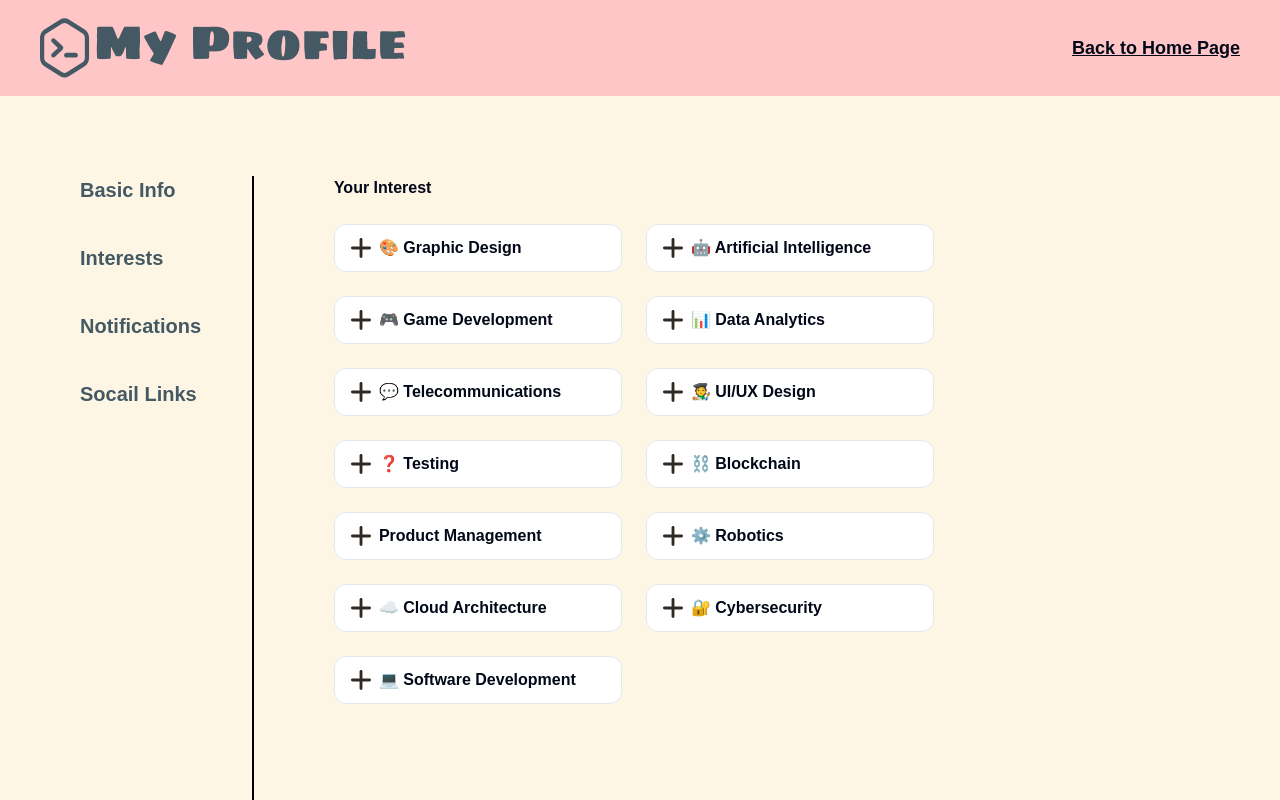
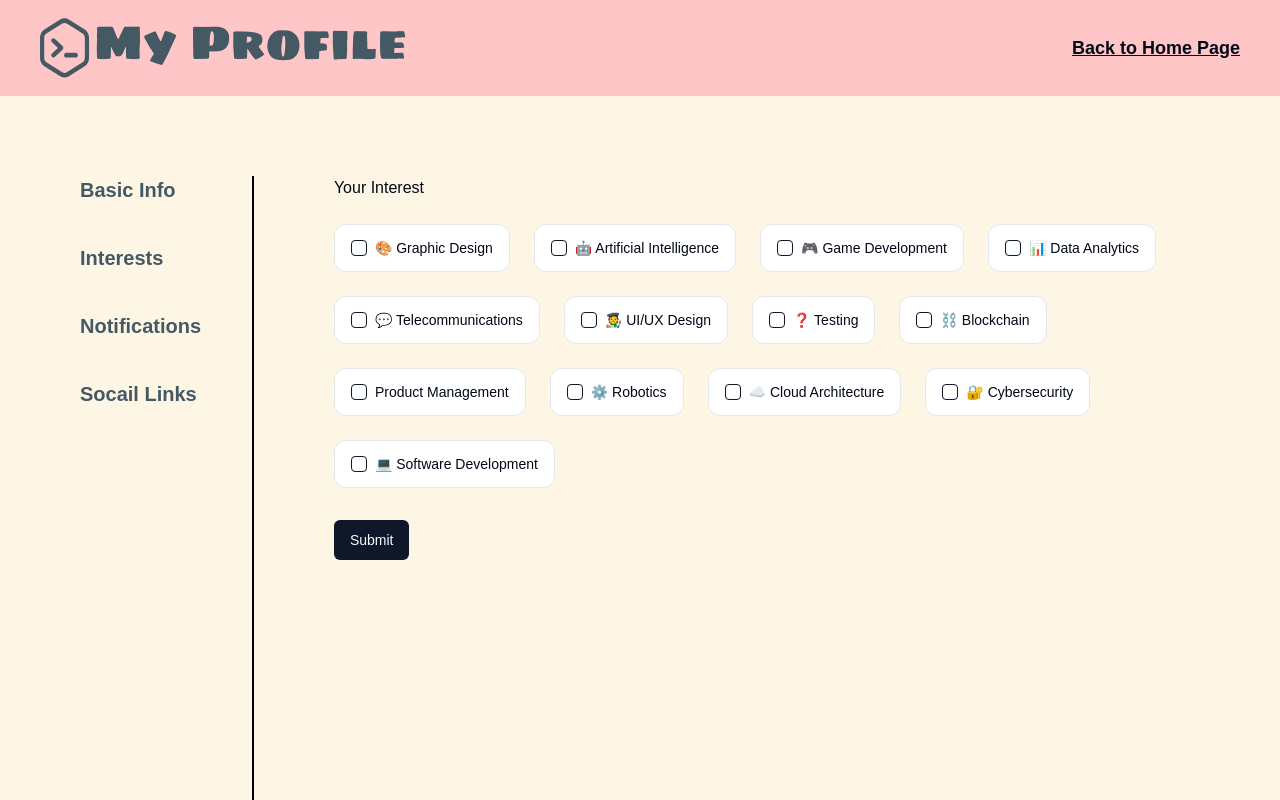
Before and after one commit to YuluDuan/nwHacks2024-EmpowHer, a Next.js app: page /user/interests in a window 1280 px wide. Shown: the top 800 px of the page. Built offline with nearby package versions, Linux system fonts and the light colour scheme; a web font is replaced by a local one.

Commit message:
make the interests form work

```diff
--- a/package.json
+++ b/package.json
@@ -10,7 +10,11 @@
   },
   "dependencies": {
     "@clerk/nextjs": "^4.29.4",
+    "@hookform/resolvers": "^3.3.4",
+    "@radix-ui/react-checkbox": "^1.0.4",
+    "@radix-ui/react-label": "^2.0.2",
     "@radix-ui/react-slot": "^1.0.2",
+    "@radix-ui/react-toast": "^1.1.5",
     "@tinymce/tinymce-react": "^4.3.2",
     "class-variance-authority": "^0.7.0",
     "clsx": "^2.1.0",
@@ -22,9 +26,11 @@
     "npm": "^10.3.0",
     "react": "^18",
     "react-dom": "^18",
+    "react-hook-form": "^7.49.3",
     "svix": "^1.15.0",
     "tailwind-merge": "^2.2.0",
     "tailwindcss-animate": "^1.0.7",
+    "zod": "^3.22.4",
     "zustand": "^4.5.0"
   },
   "devDependencies": {
--- a/src/app/user/interests/page.tsx
+++ b/src/app/user/interests/page.tsx
@@ -1,6 +1,21 @@
-import InterestCard from "@/components/InterestCard/InterestCard";
+"use client";
 
-const interestsArray = [
+import { zodResolver } from "@hookform/resolvers/zod";
+import { useForm } from "react-hook-form";
+import * as z from "zod";
+
+import { Button } from "@/components/ui/button";
+import { Checkbox } from "@/components/ui/checkbox";
+import {
+  Form,
+  FormControl,
+  FormField,
+  FormItem,
+  FormLabel,
+  FormMessage,
+} from "@/components/ui/form";
+
+const items = [
   "🎨 Graphic Design",
   "🤖 Artificial Intelligence",
   "🎮 Game Development",
@@ -16,17 +31,79 @@
   "💻 Software Development",
 ];
 
-const InterestPage = () => {
+const FormSchema = z.object({
+  items: z.array(z.string()).refine((value) => value.some((item) => item), {
+    message: "You have to select at least one item.",
+  }),
+});
+
+export function InterestPage() {
+  const form = useForm<z.infer<typeof FormSchema>>({
+    resolver: zodResolver(FormSchema),
+    defaultValues: {
+      items: [],
+    },
+  });
+
+  function onSubmit(data: z.infer<typeof FormSchema>) {
+    console.log(data);
+  }
+
   return (
-    <>
-      <div className="pb-6">Your Interest</div>
-      <div className="flex flex-wrap gap-6">
-        {interestsArray.map((item, idex) => (
-          <InterestCard text={item} key={`item-${idex}`} />
-        ))}
-      </div>
-    </>
+    <Form {...form}>
+      <form onSubmit={form.handleSubmit(onSubmit)} className="space-y-8">
+        <FormField
+          control={form.control}
+          name="items"
+          render={() => (
+            <FormItem>
+              <div className="mb-6">
+                <FormLabel className="text-base">Your Interest</FormLabel>
+              </div>
+
+              <div className="flex flex-wrap gap-6">
+                {items.map((item, index) => (
+                  <FormField
+                    key={`${item}-${index}`}
+                    control={form.control}
+                    name="items"
+                    render={({ field }) => {
+                      return (
+                        <FormItem
+                          key={item}
+                          className="space-y-0 h-12 rounded-xl bg-white text-center py-2 px-4 border border-slate flex gap-2 items-center"
+                        >
+                          <FormControl>
+                            <Checkbox
+                              checked={field.value?.includes(item)}
+                              onCheckedChange={(checked) => {
+                                return checked
+                                  ? field.onChange([...field.value, item])
+                                  : field.onChange(
+                                      field.value?.filter(
+                                        (value) => value !== item
+                                      )
+                                    );
+                              }}
+                            />
+                          </FormControl>
+                          <FormLabel className="text-sm font-normal">
+                            {item}
+                          </FormLabel>
+                        </FormItem>
+                      );
+                    }}
+                  />
+                ))}
+              </div>
+              <FormMessage />
+            </FormItem>
+          )}
+        />
+        <Button type="submit">Submit</Button>
+      </form>
+    </Form>
   );
-};
+}
 
 export default InterestPage;
--- /dev/null
+++ b/src/components/ui/checkbox.tsx
@@ -0,0 +1,30 @@
+"use client"
+
+import * as React from "react"
+import * as CheckboxPrimitive from "@radix-ui/react-checkbox"
+import { Check } from "lucide-react"
+
+import { cn } from "@/lib/utils"
+
+const Checkbox = React.forwardRef<
+  React.ElementRef<typeof CheckboxPrimitive.Root>,
+  React.ComponentPropsWithoutRef<typeof CheckboxPrimitive.Root>
+>(({ className, ...props }, ref) => (
+  <CheckboxPrimitive.Root
+    ref={ref}
+    className={cn(
+      "peer h-4 w-4 shrink-0 rounded-sm border border-primary ring-offset-background focus-visible:outline-none focus-visible:ring-2 focus-visible:ring-ring focus-visible:ring-offset-2 disabled:cursor-not-allowed disabled:opacity-50 data-[state=checked]:bg-primary data-[state=checked]:text-primary-foreground",
+      className
+    )}
+    {...props}
+  >
+    <CheckboxPrimitive.Indicator
+      className={cn("flex items-center justify-center text-current")}
+    >
+      <Check className="h-4 w-4" />
+    </CheckboxPrimitive.Indicator>
+  </CheckboxPrimitive.Root>
+))
+Checkbox.displayName = CheckboxPrimitive.Root.displayName
+
+export { Checkbox }
--- /dev/null
+++ b/src/components/ui/form.tsx
@@ -0,0 +1,176 @@
+import * as React from "react"
+import * as LabelPrimitive from "@radix-ui/react-label"
+import { Slot } from "@radix-ui/react-slot"
+import {
+  Controller,
+  ControllerProps,
+  FieldPath,
+  FieldValues,
+  FormProvider,
+  useFormContext,
+} from "react-hook-form"
+
+import { cn } from "@/lib/utils"
+import { Label } from "@/components/ui/label"
+
+const Form = FormProvider
+
+type FormFieldContextValue<
+  TFieldValues extends FieldValues = FieldValues,
+  TName extends FieldPath<TFieldValues> = FieldPath<TFieldValues>
+> = {
+  name: TName
+}
+
+const FormFieldContext = React.createContext<FormFieldContextValue>(
+  {} as FormFieldContextValue
+)
+
+const FormField = <
+  TFieldValues extends FieldValues = FieldValues,
+  TName extends FieldPath<TFieldValues> = FieldPath<TFieldValues>
+>({
+  ...props
+}: ControllerProps<TFieldValues, TName>) => {
+  return (
+    <FormFieldContext.Provider value={{ name: props.name }}>
+      <Controller {...props} />
+    </FormFieldContext.Provider>
+  )
+}
+
+const useFormField = () => {
+  const fieldContext = React.useContext(FormFieldContext)
+  const itemContext = React.useContext(FormItemContext)
+  const { getFieldState, formState } = useFormContext()
+
+  const fieldState = getFieldState(fieldContext.name, formState)
+
+  if (!fieldContext) {
+    throw new Error("useFormField should be used within <FormField>")
+  }
+
+  const { id } = itemContext
+
+  return {
+    id,
+    name: fieldContext.name,
+    formItemId: `${id}-form-item`,
+    formDescriptionId: `${id}-form-item-description`,
+    formMessageId: `${id}-form-item-message`,
+    ...fieldState,
+  }
+}
+
+type FormItemContextValue = {
+  id: string
+}
+
+const FormItemContext = React.createContext<FormItemContextValue>(
+  {} as FormItemContextValue
+)
+
+const FormItem = React.forwardRef<
+  HTMLDivElement,
+  React.HTMLAttributes<HTMLDivElement>
+>(({ className, ...props }, ref) => {
+  const id = React.useId()
+
+  return (
+    <FormItemContext.Provider value={{ id }}>
+      <div ref={ref} className={cn("space-y-2", className)} {...props} />
+    </FormItemContext.Provider>
+  )
+})
+FormItem.displayName = "FormItem"
+
+const FormLabel = React.forwardRef<
+  React.ElementRef<typeof LabelPrimitive.Root>,
+  React.ComponentPropsWithoutRef<typeof LabelPrimitive.Root>
+>(({ className, ...props }, ref) => {
+  const { error, formItemId } = useFormField()
+
+  return (
+    <Label
+      ref={ref}
+      className={cn(error && "text-destructive", className)}
+      htmlFor={formItemId}
+      {...props}
+    />
+  )
+})
+FormLabel.displayName = "FormLabel"
+
+const FormControl = React.forwardRef<
+  React.ElementRef<typeof Slot>,
+  React.ComponentPropsWithoutRef<typeof Slot>
+>(({ ...props }, ref) => {
+  const { error, formItemId, formDescriptionId, formMessageId } = useFormField()
+
+  return (
+    <Slot
+      ref={ref}
+      id={formItemId}
+      aria-describedby={
+        !error
+          ? `${formDescriptionId}`
+          : `${formDescriptionId} ${formMessageId}`
+      }
+      aria-invalid={!!error}
+      {...props}
+    />
+  )
+})
+FormControl.displayName = "FormControl"
+
+const FormDescription = React.forwardRef<
+  HTMLParagraphElement,
+  React.HTMLAttributes<HTMLParagraphElement>
+>(({ className, ...props }, ref) => {
+  const { formDescriptionId } = useFormField()
+
+  return (
+    <p
+      ref={ref}
+      id={formDescriptionId}
+      className={cn("text-sm text-muted-foreground", className)}
+      {...props}
+    />
+  )
+})
+FormDescription.displayName = "FormDescription"
+
+const FormMessage = React.forwardRef<
+  HTMLParagraphElement,
+  React.HTMLAttributes<HTMLParagraphElement>
+>(({ className, children, ...props }, ref) => {
+  const { error, formMessageId } = useFormField()
+  const body = error ? String(error?.message) : children
+
+  if (!body) {
+    return null
+  }
+
+  return (
+    <p
+      ref={ref}
+      id={formMessageId}
+      className={cn("text-sm font-medium text-destructive", className)}
+      {...props}
+    >
+      {body}
+    </p>
+  )
+})
+FormMessage.displayName = "FormMessage"
+
+export {
+  useFormField,
+  Form,
+  FormItem,
+  FormLabel,
+  FormControl,
+  FormDescription,
+  FormMessage,
+  FormField,
+}
--- /dev/null
+++ b/src/components/ui/label.tsx
@@ -0,0 +1,26 @@
+"use client"
+
+import * as React from "react"
+import * as LabelPrimitive from "@radix-ui/react-label"
+import { cva, type VariantProps } from "class-variance-authority"
+
+import { cn } from "@/lib/utils"
+
+const labelVariants = cva(
+  "text-sm font-medium leading-none peer-disabled:cursor-not-allowed peer-disabled:opacity-70"
+)
+
+const Label = React.forwardRef<
+  React.ElementRef<typeof LabelPrimitive.Root>,
+  React.ComponentPropsWithoutRef<typeof LabelPrimitive.Root> &
+    VariantProps<typeof labelVariants>
+>(({ className, ...props }, ref) => (
+  <LabelPrimitive.Root
+    ref={ref}
+    className={cn(labelVariants(), className)}
+    {...props}
+  />
+))
+Label.displayName = LabelPrimitive.Root.displayName
+
+export { Label }
```
Also changed, not shown: 1 other file (tests, documents, lock files or other folders).
